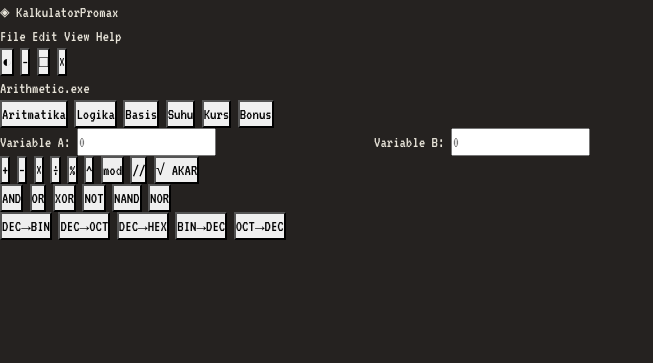
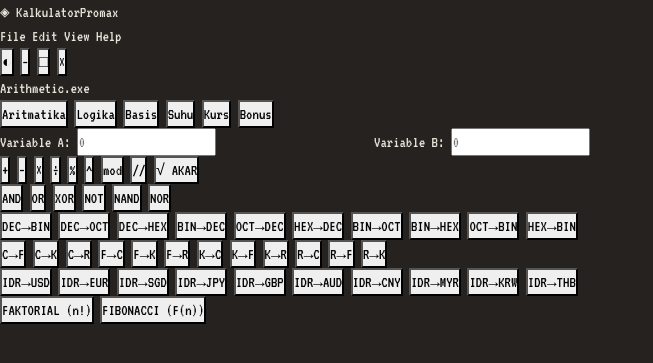
Before and after one commit to amarfadlillah19-lab/KalkulatorPromax, a Flask app: page / in a window 1280 px wide. Shown: the top 363 px of the page, without its empty margins (0-653 px from the left). Run offline with Flask 3, Linux system fonts and the light colour scheme.

Commit message:
feat: Fitur konversi suhu dan mata uang

```diff
--- a/app.py
+++ b/app.py
@@ -256,3 +256,57 @@ def calc_suhu(op, data):
         steps = [f"Langkah 1: Ambil suhu Celcius = {val}", f"Langkah 2: {val} × 9/5 = {val*9/5}", f"Langkah 3: {val*9/5} + 32 = {res}°F"]
     elif op == "c-to-k":
         res = val + 273.15
+        formula = f"{val}°C + 273.15"
+        steps = [f"Langkah 1: Ambil suhu Celcius = {val}", f"Langkah 2: {val} + 273.15 = {res}K"]
+    elif op == "c-to-r":
+        res = val * 4/5
+        formula = f"{val}°C × 4/5"
+        steps = [f"Langkah 1: Ambil suhu Celcius = {val}", f"Langkah 2: {val} × 4/5 = {res}°R"]
+    elif op == "f-to-c":
+        res = (val - 32) * 5/9
+        formula = f"({val}°F - 32) × 5/9"
+        steps = [f"Langkah 1: Ambil suhu Fahrenheit = {val}", f"Langkah 2: {val} - 32 = {val-32}", f"Langkah 3: {val-32} × 5/9 = {res}°C"]
+    elif op == "f-to-k":
+        res = (val - 32) * 5/9 + 273.15
+        formula = f"({val}°F - 32) × 5/9 + 273.15"
+        steps = [f"Langkah 1: Ambil suhu Fahrenheit = {val}", f"Langkah 2: ({val} - 32) × 5/9 = {(val-32)*5/9}", f"Langkah 3: {(val-32)*5/9} + 273.15 = {res}K"]
+    elif op == "f-to-r":
+        res = (val - 32) * 4/9
+        formula = f"({val}°F - 32) × 4/9"
+        steps = [f"Langkah 1: Ambil suhu Fahrenheit = {val}", f"Langkah 2: {val} - 32 = {val-32}", f"Langkah 3: {val-32} × 4/9 = {res}°R"]
+    elif op == "k-to-c":
+        res = val - 273.15
+        formula = f"{val}K - 273.15"
+        steps = [f"Langkah 1: Ambil suhu Kelvin = {val}", f"Langkah 2: {val} - 273.15 = {res}°C"]
+    elif op == "k-to-f":
+        res = (val - 273.15) * 9/5 + 32
+        formula = f"({val}K - 273.15) × 9/5 + 32"
+        steps = [f"Langkah 1: Ambil suhu Kelvin = {val}", f"Langkah 2: {val} - 273.15 = {val-273.15}", f"Langkah 3: {val-273.15} × 9/5 + 32 = {res}°F"]
+    elif op == "k-to-r":
+        res = (val - 273.15) * 4/5
+        formula = f"({val}K - 273.15) × 4/5"
+        steps = [f"Langkah 1: Ambil suhu Kelvin = {val}", f"Langkah 2: {val} - 273.15 = {val-273.15}", f"Langkah 3: {val-273.15} × 4/5 = {res}°R"]
+    elif op == "r-to-c":
+        res = val * 5/4
+        formula = f"{val}°R × 5/4"
+        steps = [f"Langkah 1: Ambil suhu Reamur = {val}", f"Langkah 2: {val} × 5/4 = {res}°C"]
+    elif op == "r-to-f":
+        res = val * 9/4 + 32
+        formula = f"({val}°R × 9/4) + 32"
+        steps = [f"Langkah 1: Ambil suhu Reamur = {val}", f"Langkah 2: {val} × 9/4 = {val*9/4}", f"Langkah 3: {val*9/4} + 32 = {res}°F"]
+    elif op == "r-to-k":
+        res = val * 5/4 + 273.15
+        formula = f"({val}°R × 5/4) + 273.15"
+        steps = [f"Langkah 1: Ambil suhu Reamur = {val}", f"Langkah 2: {val} × 5/4 = {val*5/4}", f"Langkah 3: {val*5/4} + 273.15 = {res}K"]
+    else:
+        raise ValueError("Konversi suhu tidak dikenal")
+
+    return round(res, 4), formula, steps
+
+def calc_kurs(op, data):
+    val = float(data.get("value", 0))
+    currency = op.replace("idr-to-", "").upper()
+    rate = CURRENCY_RATES.get(currency, 0)
+
+    if rate == 0:
+        raise ValueError("Mata uang tidak dikenal")
--- a/templates/index.html
+++ b/templates/index.html
@@ -110,3 +110,48 @@
                                     <button class="op-btn" data-op="dec-to-hex">DEC→HEX</button>
                                     <button class="op-btn" data-op="bin-to-dec">BIN→DEC</button>
                                     <button class="op-btn" data-op="oct-to-dec">OCT→DEC</button>
+                                    <button class="op-btn" data-op="hex-to-dec">HEX→DEC</button>
+                                    <button class="op-btn" data-op="bin-to-oct">BIN→OCT</button>
+                                    <button class="op-btn" data-op="bin-to-hex">BIN→HEX</button>
+                                    <button class="op-btn" data-op="oct-to-bin">OCT→BIN</button>
+                                    <button class="op-btn" data-op="hex-to-bin">HEX→BIN</button>
+                                </div>
+
+                                <!-- Suhu -->
+                                <div class="ops-grid basis-grid" data-cat="suhu">
+                                    <button class="op-btn" data-op="c-to-f">C→F</button>
+                                    <button class="op-btn" data-op="c-to-k">C→K</button>
+                                    <button class="op-btn" data-op="c-to-r">C→R</button>
+                                    <button class="op-btn" data-op="f-to-c">F→C</button>
+                                    <button class="op-btn" data-op="f-to-k">F→K</button>
+                                    <button class="op-btn" data-op="f-to-r">F→R</button>
+                                    <button class="op-btn" data-op="k-to-c">K→C</button>
+                                    <button class="op-btn" data-op="k-to-f">K→F</button>
+                                    <button class="op-btn" data-op="k-to-r">K→R</button>
+                                    <button class="op-btn" data-op="r-to-c">R→C</button>
+                                    <button class="op-btn" data-op="r-to-f">R→F</button>
+                                    <button class="op-btn" data-op="r-to-k">R→K</button>
+                                </div>
+
+                                <!-- Kurs -->
+                                <div class="ops-grid basis-grid" data-cat="kurs">
+                                    <button class="op-btn" data-op="idr-to-usd">IDR→USD</button>
+                                    <button class="op-btn" data-op="idr-to-eur">IDR→EUR</button>
+                                    <button class="op-btn" data-op="idr-to-sgd">IDR→SGD</button>
+                                    <button class="op-btn" data-op="idr-to-jpy">IDR→JPY</button>
+                                    <button class="op-btn" data-op="idr-to-gbp">IDR→GBP</button>
+                                    <button class="op-btn" data-op="idr-to-aud">IDR→AUD</button>
+                                    <button class="op-btn" data-op="idr-to-cny">IDR→CNY</button>
+                                    <button class="op-btn" data-op="idr-to-myr">IDR→MYR</button>
+                                    <button class="op-btn" data-op="idr-to-krw">IDR→KRW</button>
+                                    <button class="op-btn" data-op="idr-to-thb">IDR→THB</button>
+                                </div>
+
+                                <!-- Bonus -->
+                                <div class="ops-grid" data-cat="bonus">
+                                    <button class="op-btn wide" data-op="faktorial">FAKTORIAL (n!)</button>
+                                    <button class="op-btn wide" data-op="fibonacci">FIBONACCI (F(n))</button>
+                                </div>
+                            </div>
+
+                            <!-- Execute Button -->
```
